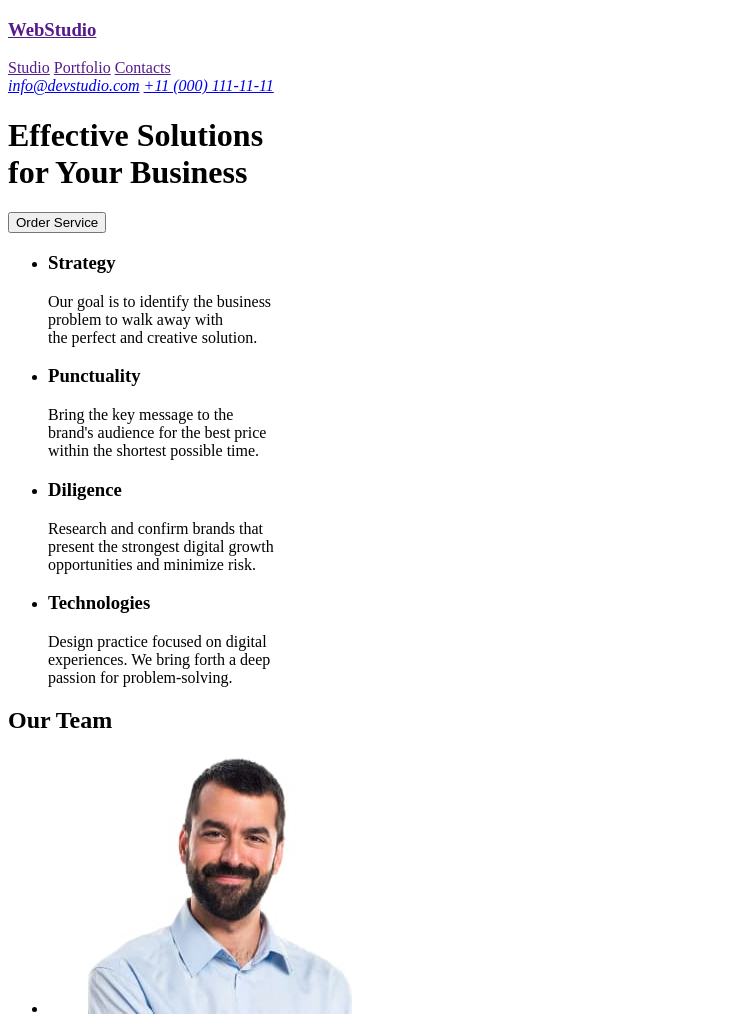
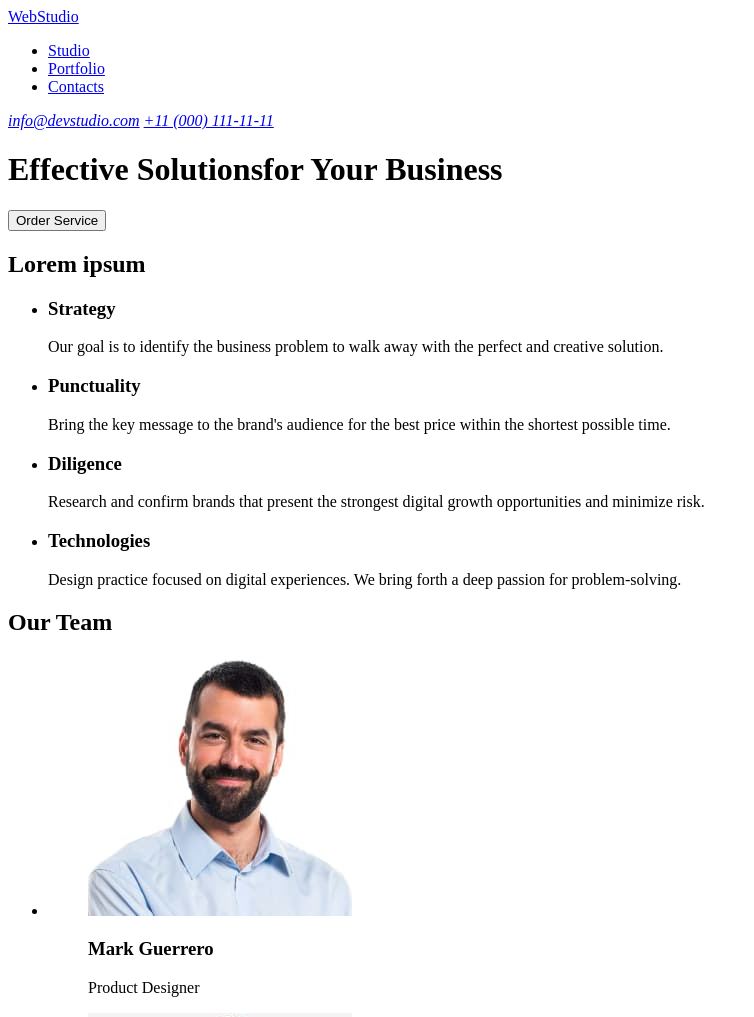
Before and after one commit to helenamitiaieva/goit-markup-hw-01, a plain HTML site: page index.html in a window 1280 px wide. Shown: the top 1017 px of the page, without its empty margins (0-754 px from the left). Drawn offline with Linux system fonts and the light colour scheme.

Commit message:
Update index.html

```diff
--- a/index.html
+++ b/index.html
@@ -7,13 +7,13 @@
 </head>
 <body>
     <header>
-        <a href="">
-            <h3>WebStudio</h3>
-        </a>
         <nav>
-            <a href="">Studio</a>
-            <a href="">Portfolio</a>
-            <a href="">Contacts</a>
+            <a href="./index.html">WebStudio</a>
+            <ul>
+              <li><a href="./index.html">Studio</a></li>
+              <li><a href="./index.html">Portfolio</a></li>
+              <li><a href="./index.html">Contacts</a></li>
+            </ul>
         </nav>
         <address>
             <a href="mailto:info@devstudio.com">info@devstudio.com</a>
@@ -21,48 +21,48 @@
         </address>
     </header>
     <main>
-        <!-- hero image -->
+        <!-- Section 1 -->
         <div>
-            <h1>Effective Solutions <br>
-                for Your Business</h1>
+            <h1>Effective Solutionsfor Your Business</h1>
             <button type="button">
                 Order Service
             </button>
         </div>
-        <!-- Section 1 -->
+        <!-- Section 2 -->
         <div>
+          <h2>Lorem ipsum</h2>
           <ul>
             <li>
               <h3>Strategy</h3>
-            <p>Our goal is to identify the business <br>
-            problem to walk away with <br>
+              <p>Our goal is to identify the business
+                problem to walk away with
                 the perfect and creative solution.</p>
             </li>
             <li>
               <h3>Punctuality</h3>
-            <p>Bring the key message to the <br>
-                brand's audience for the best price <br>
+              <p>Bring the key message to the
+                brand's audience for the best price
                 within the shortest possible time.</p>
             </li>
             <li>
               <h3>Diligence</h3>
-            <p>Research and confirm brands that <br>
-                present the strongest digital growth <br>
+              <p>Research and confirm brands that
+                present the strongest digital growth
                 opportunities and minimize risk.</p>
             </li>
             <li>
               <h3>Technologies</h3>
-            <p>Design practice focused on digital <br>
-                experiences. We bring forth a deep <br>
+              <p>Design practice focused on digital
+                experiences. We bring forth a deep
                 passion for problem-solving.</p>
             </li>
           </ul>
         </div>
-        <!-- Section 2 -->
+        <!-- Section 3 -->
         <div>
           <h2>Our Team</h2>
+          <ul>
             <!-- Team Card 1 -->
-        <ul>
             <li>
               <figure>
                 <img src="images/mark-guerrero.jpg" alt="mark-guerrero" width="264" height="260">
@@ -107,11 +107,11 @@
     </main>
     <footer>
         <a href="./index.html">
-            <h3>WebStudio</h3>
+            WebStudio
         </a>
         <p>
-            Increase the flow of customers and <br>
-            sales for your business with digital <br>
+            Increase the flow of customers and
+            sales for your business with digital
             marketing & growth solutions.
         </p>
     </footer>
```
Lines whose indentation alone changed are shown as unchanged.
